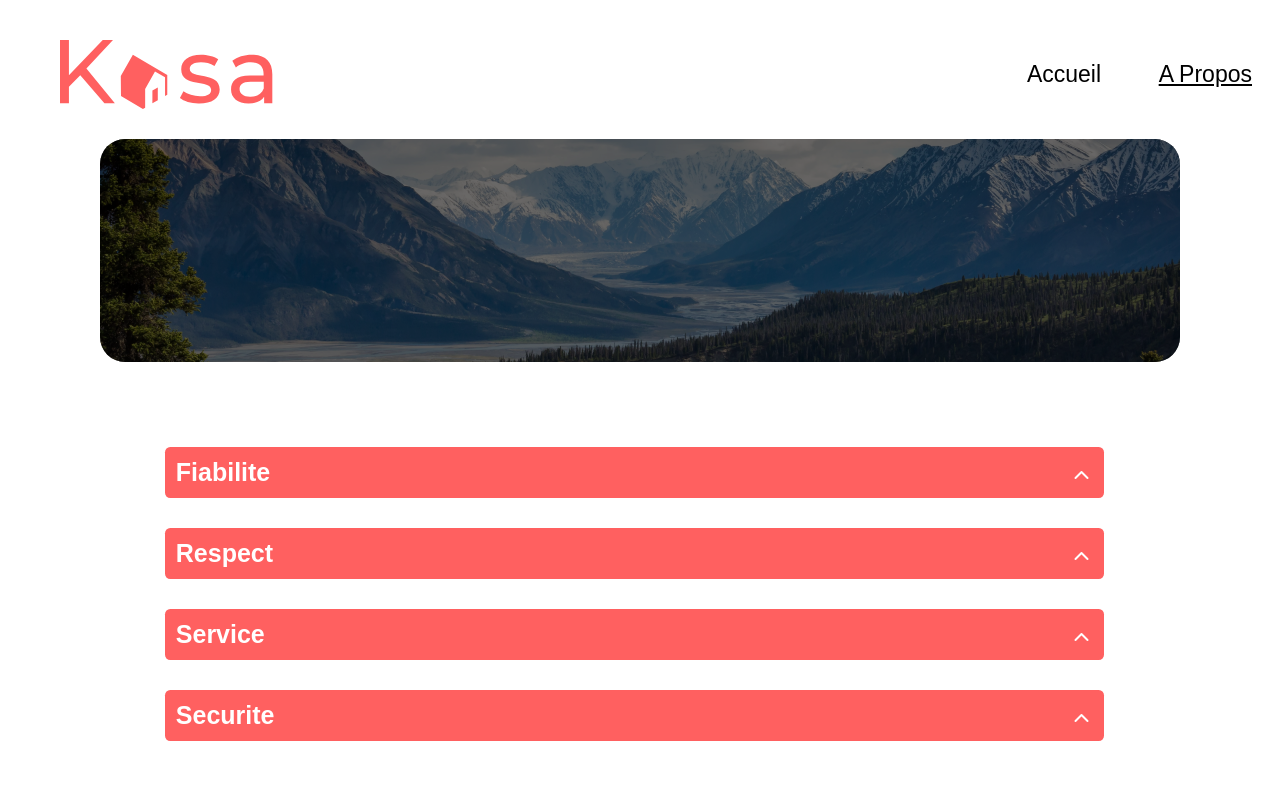
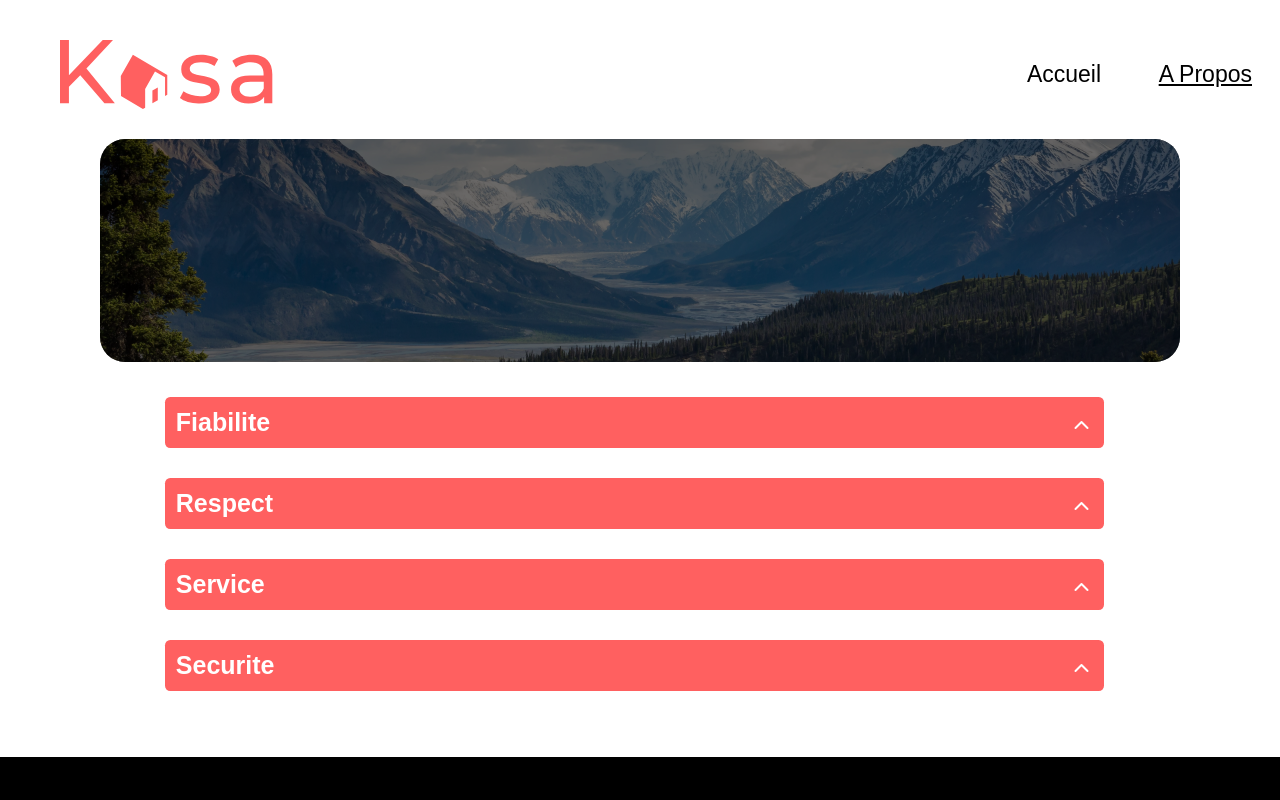
Before and after one commit to garima675/Kasa, a React (Create React App) app: page /#/about in a window 1280 px wide. Shown: the top 800 px of the page. Built offline with nearby package versions, Linux system fonts and the light colour scheme; a web font is replaced by a local one.

Commit message:
designchanges in banner,dropdown, and tags
designchanges in banner,dropdown, and tags and js of rating page

```diff
--- a/src/components/Elementsoflogementpage/Rate.js
+++ b/src/components/Elementsoflogementpage/Rate.js
@@ -1,26 +1,22 @@
+import React from "react";
 import empty from "../../images/star-active 1.png";
 import full from "../../images/star-inactive 1.jpg";
 
 function Rate(props) {
   const score = props.score;
-  const stars = [1, 2, 3, 4, 5];
+  const notes = [1, 2, 3, 4, 5];
   return (
     <div className="rate-cont">
-      {stars.map((note) =>
-        score >= stars ? (
+      {notes.map((note) =>
+        score >= note ? (
           <img
-            key={stars.toString()}
+            key={note.toString()}
             className="etoile"
             src={empty}
             alt="star"
           />
         ) : (
-          <img
-            key={stars.toString()}
-            className="etoile"
-            src={full}
-            alt="star"
-          />
+          <img key={note.toString()} className="etoile" src={full} alt="star" />
         )
       )}
     </div>
--- a/src/styles/banner.css
+++ b/src/styles/banner.css
@@ -1,9 +1,23 @@
 .banner {
   border-radius: 10px;
-  height: 111px;
+  height: 150px;
   margin-bottom: 35px;
   position: relative;
   bottom: 50px;
+}
+.banner__text {
+  display: flex;
+  justify-content: center;
+  align-items: center;
+  width: 100%;
+  height: 100%;
+  font-size: 22px;
+  font-weight: 500;
+  color: white;
+  position: relative;
+  bottom: 150px;
+  z-index: 10;
+  text-align: center;
 }
 
 @media screen and (min-width: 1024px) {
@@ -33,15 +47,16 @@
 }
 @media screen and (min-width: 1024px) {
   .banner__text {
-    top: 0;
-    left: 0;
-    right: 0;
-    display: flex;
+    display: inline;
     justify-content: center;
     align-items: center;
     width: 100%;
     height: 100%;
     font-size: 48px;
     font-weight: 500;
+    color: white;
+    position: relative;
+    left: 30%;
+    z-index: 10;
   }
 }
--- a/src/styles/displaylogement.css
+++ b/src/styles/displaylogement.css
@@ -131,7 +131,7 @@ Fiche-container {
   width: 15px;
   height: 18px;
   position: relative;
-  right: 200%;
+  right: 200px;
   top: 30%;
 }
 
--- a/src/styles/dropdown.css
+++ b/src/styles/dropdown.css
@@ -67,3 +67,6 @@ fa-chevron-up {
     font-family: Montserrat;
   }
 }
+.dropdown_area {
+  margin-top: -50px;
+}
--- a/src/styles/tags.css
+++ b/src/styles/tags.css
@@ -12,7 +12,7 @@
   font-size: 11px;
   font-weight: 500;
   height: 18px;
-  margin-right: 10px;
+  margin-right: -3px;
   padding: 2px 10px 0 10px;
 }
 
@@ -20,7 +20,7 @@
   .tag-container__btn {
     flex-direction: column;
     width: 100%;
-    height: 24px;
+    height: 28px;
     border-radius: 10px;
     font-size: 15px;
     font-weight: 500;
```
